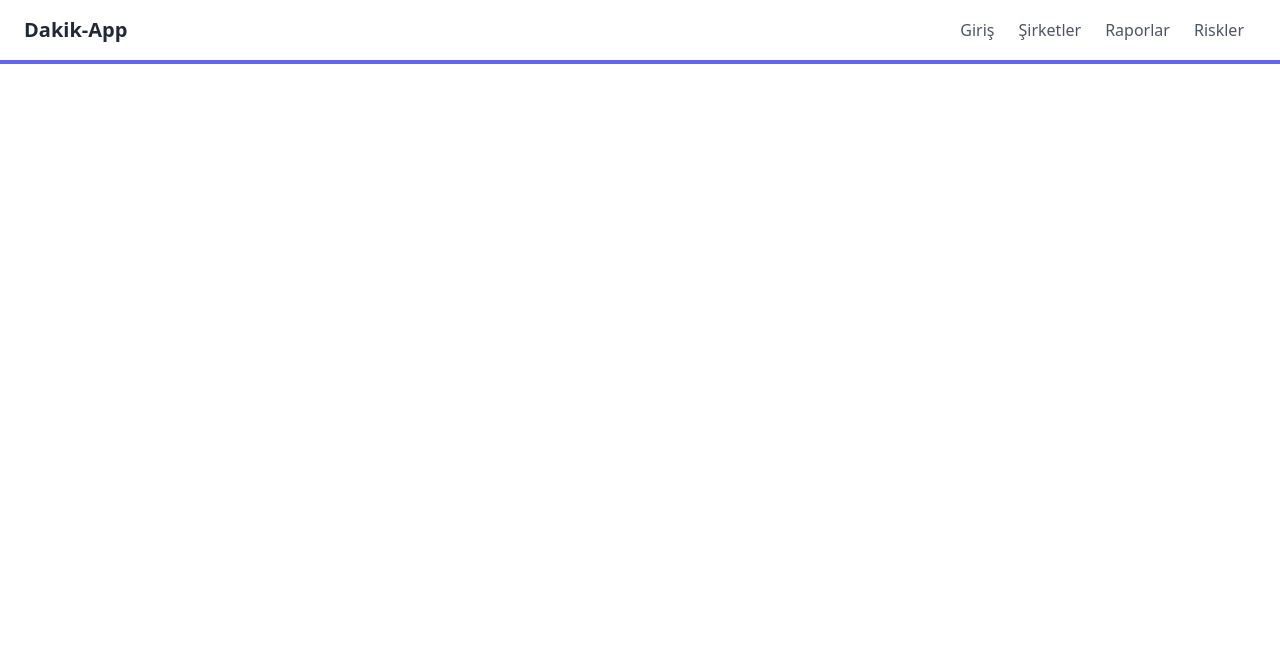
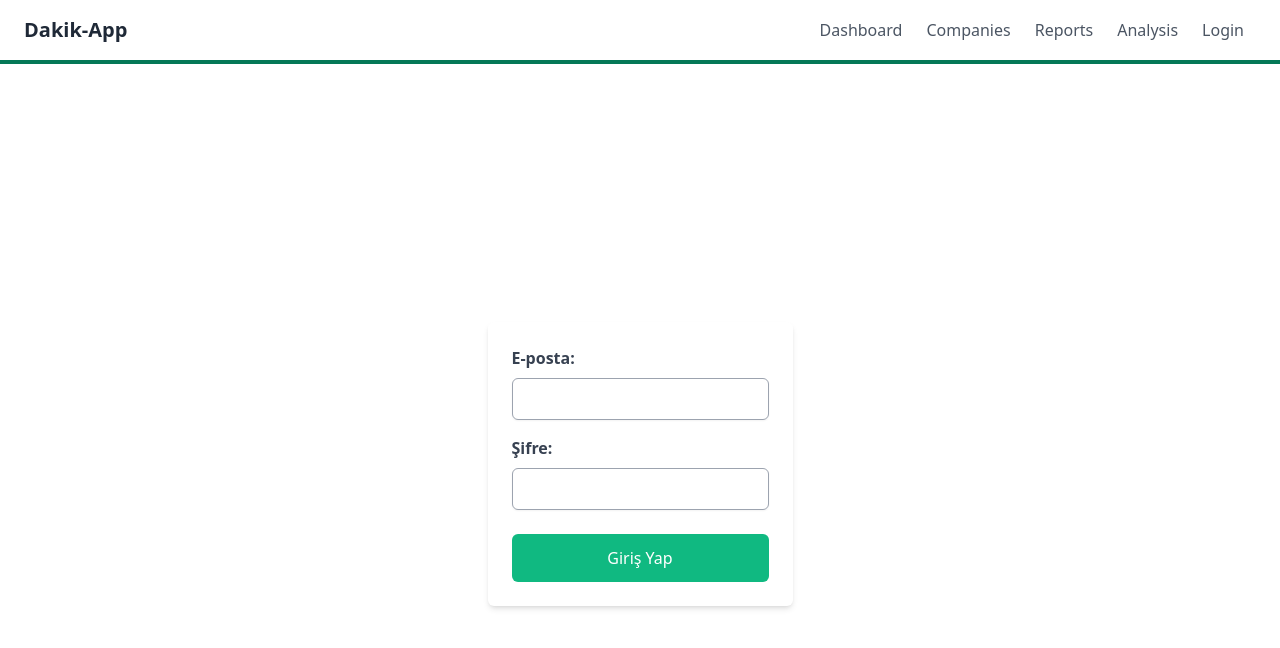
Before and after one commit to asimoezcan/dakik-app, an Angular app: page /login in a window 1280 px wide. Before the commit this address led to /. Shown: the top 648 px of the page. Built offline with nearby package versions, Linux system fonts and the light colour scheme.

Commit message:
Visual changes

```diff
--- a/src/app/dashboard/dashboard.component.html
+++ b/src/app/dashboard/dashboard.component.html
@@ -1 +1,21 @@
-<compaines></compaines>
+<div class="container mx-auto" >
+
+    <button
+    class="w-full max-w-sm bg-white border border-gray-200 rounded-lg shadow dark:bg-gray-800 dark:border-gray-700 "
+    >
+
+    <div class="flex flex-col items-center pb-10">
+        <img
+        class="w-24 h-24 mb-3 rounded-full shadow-lg"
+        src=""
+        alt="Companies-logo"
+        />
+
+        <h5 class="mb-1 text-xl font-medium text-gray-900 dark:text-white">
+            Companies
+        </h5>
+
+    </div>
+</button>
+
+</div>
--- a/src/app/header/header.component.html
+++ b/src/app/header/header.component.html
@@ -1,23 +1,26 @@
-<header class="flex justify-between items-center py-4 px-6 bg-white border-b-4 border-indigo-500">
+<header class="flex justify-between items-center py-4 px-6 bg-white border-b-4 border-emerald-700">
     <!-- Logo / Site Adı -->
     <div>
-      <a href="/" class="text-xl font-bold text-gray-800 hover:text-indigo-500">Dakik-App</a>
+      <a href="/" class="text-xl font-bold text-gray-800 hover:text-emerald-500">Dakik-App</a>
     </div>
 
     <!-- Menü -->
     <nav class="flex">
       <ul class="flex items-center">
         <li>
-          <a href="/" class="py-2 px-3 text-gray-600 hover:text-indigo-500">Giriş</a>
+          <a href="/" class="py-2 px-3 text-gray-600 hover:text-emerald-500">Dashboard</a>
         </li>
         <li>
-          <a href="/sirketekle" class="py-2 px-3 text-gray-600 hover:text-indigo-500">Şirketler</a>
+          <a href="/companies" class="py-2 px-3 text-gray-600 hover:text-emerald-500">Companies</a>
         </li>
         <li>
-          <a href="/raporekle" class="py-2 px-3 text-gray-600 hover:text-indigo-500">Raporlar</a>
+          <a href="/reports" class="py-2 px-3 text-gray-600 hover:text-emerald-500">Reports</a>
         </li>
         <li>
-          <a href="/riskekle" class="py-2 px-3 text-gray-600 hover:text-indigo-500">Riskler</a>
+          <a href="/analysis" class="py-2 px-3 text-gray-600 hover:text-emerald-500">Analysis</a>
+        </li>
+        <li>
+          <a href="/login" class="py-2 px-3 text-gray-600 hover:text-emerald-500">Login</a>
         </li>
       </ul>
     </nav>
--- a/src/app/login/login.component.html
+++ b/src/app/login/login.component.html
@@ -1,13 +1,40 @@
-<form [formGroup]="loginForm" (ngSubmit)="onSubmit()" class="max-w-sm mx-auto shadow-md rounded-md p-6 bg-white">
-  <div class="mb-4">
-    <label for="email" class="block mb-2 font-bold text-gray-700">E-posta:</label>
-    <input id="email" type="email" formControlName="email" required class="w-full px-3 py-2 border border-gray-400 rounded-md shadow-sm focus:outline-none focus:ring focus:ring-indigo-300 focus:border-indigo-300">
-  </div>
+<div class="container" class="min-h-screen flex items-center justify-center;">
+  <form
+    [formGroup]="loginForm"
+    (ngSubmit)="onSubmit()"
+    class="max-w-sm mx-auto shadow-md rounded-md p-6 bg-white"
+  >
+    <div class="mb-4">
+      <label for="email" class="block mb-2 font-bold text-gray-700"
+        >E-posta:</label
+      >
+      <input
+        id="email"
+        type="email"
+        formControlName="email"
+        required
+        class="w-full px-3 py-2 border border-gray-400 rounded-md shadow-sm focus:outline-none focus:ring focus:ring-emerald-300 focus:border-emerald-300"
+      />
+    </div>
 
-  <div class="mb-6">
-    <label for="password" class="block mb-2 font-bold text-gray-700">Şifre:</label>
-    <input id="password" type="password" formControlName="password" required class="w-full px-3 py-2 border border-gray-400 rounded-md shadow-sm focus:outline-none focus:ring focus:ring-indigo-300 focus:border-indigo-300">
-  </div>
+    <div class="mb-6">
+      <label for="password" class="block mb-2 font-bold text-gray-700"
+        >Şifre:</label
+      >
+      <input
+        id="password"
+        type="password"
+        formControlName="password"
+        required
+        class="w-full px-3 py-2 border border-gray-400 rounded-md shadow-sm focus:outline-none focus:ring focus:ring-emerald-300 focus:border-emerald-300"
+      />
+    </div>
 
-  <button type="submit" class="w-full bg-indigo-500 text-white p-3 rounded-md hover:bg-indigo-600 focus:outline-none focus:bg-indigo-600">Giriş Yap</button>
-</form>
+    <button
+      type="submit"
+      class="w-full bg-emerald-500 text-white p-3 rounded-md hover:bg-emerald-600 focus:outline-none focus:bg-emerald-600"
+    >
+      Giriş Yap
+    </button>
+  </form>
+</div>
```
Also changed, not shown: src/app/app-routing.module.ts (+10 -6 lines).
